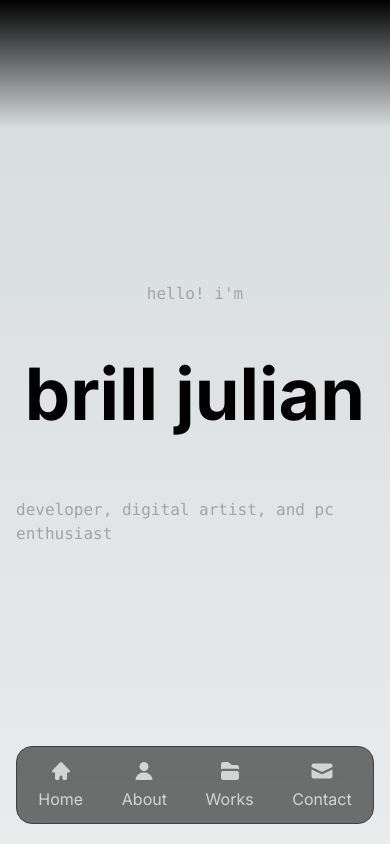
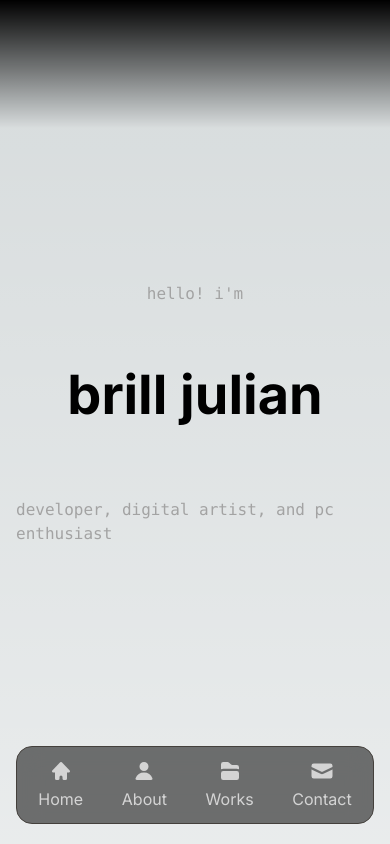
Before and after one commit to riru12/riruweb, a Next.js app: page / in a window 390 px wide. Shown: the top 844 px of the page. Built offline with nearby package versions, Linux system fonts and the light colour scheme.

Commit message:
mobile adjustment of hero

```diff
--- a/app/components/hero.jsx
+++ b/app/components/hero.jsx
@@ -5,7 +5,7 @@ const Hero = () => {
     return(
         <div id="hero" className="flex flex-col justify-center items-center h-screen px-4 mx-0 md:mx-[20vw]">
             <div className="unfancy font-mono text-neutral-400 py-2">hello! i'm</div>
-            <div className="flex justify-center items-center h-40 w-full font-bold fancy name">
+            <div className="flex justify-center items-center h-40 w-full font-bold fancy name scale-75 md:scale-100">
                 <div className="font-bold enhance gradient-text">
                     <span className="letter">b</span>
                     <span className="special">r</span>
```
